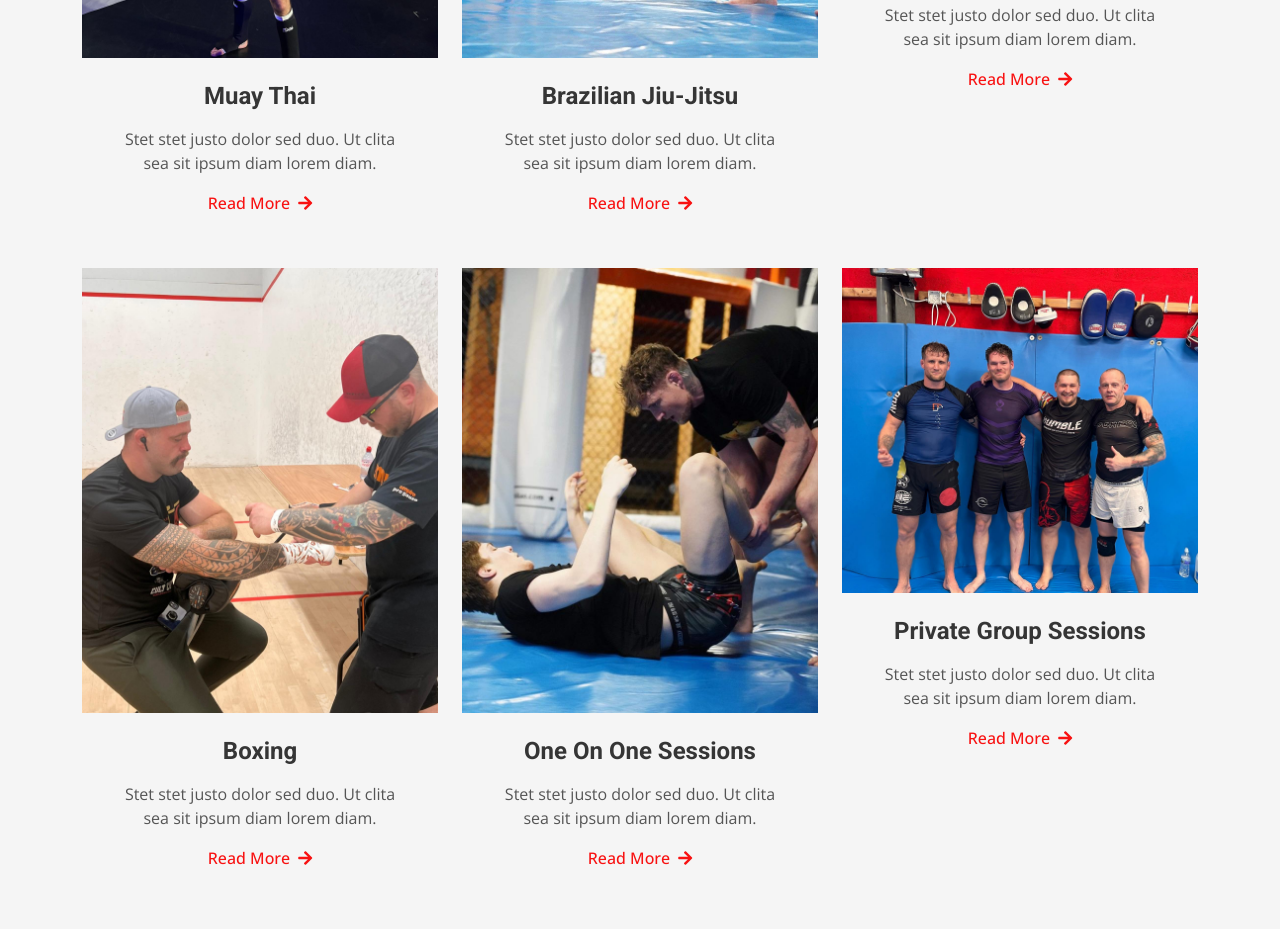
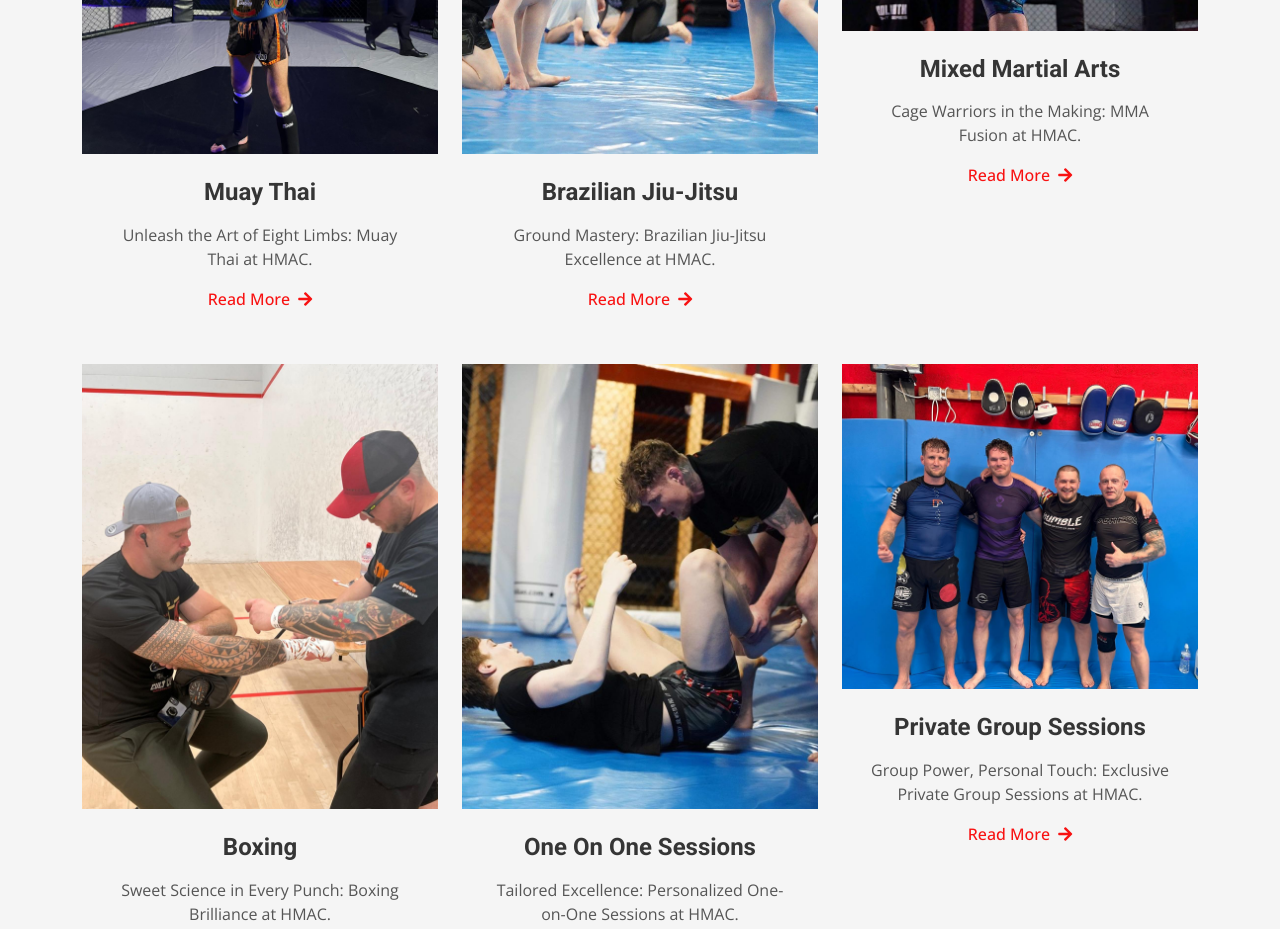
Before and after one commit to JoshuaMurp/Hmac, a plain HTML site: page index.html in a window 1280 px wide. Shown: the part 2743-3672 px from the top of the page. Drawn offline with nearby package versions, Linux system fonts and the light colour scheme.

Commit message:
uploading copywriting

```diff
--- a/index.html
+++ b/index.html
@@ -176,7 +176,7 @@
                         <div class="section-title text-start">
                             <h1 class="display-5 mb-4">About Us</h1>
                         </div>
-                        <p class="mb-4 pb-2">Tempor erat elitr rebum at clita. Diam dolor diam ipsum sit. Aliqu diam amet diam et eos. Clita erat ipsum et lorem et sit, sed stet lorem sit clita duo justo erat amet</p>
+                        <p class="mb-4 pb-2">Welcome to HMAC, Inverness's hub for MMA passion and community. More than a training ground, HMAC is a family where experienced trainers guide fighters of all levels with dedication. Whether you're a seasoned pro or a newcomer, our inclusive environment is tailored for everyone. Join HMAC for a journey of self-improvement, teamwork, and the thrill of the fight—where every punch thrown is a step toward personal growth and victory.</p>
                         <div class="row g-4 mb-4 pb-2">
 
                         <a href="" class="btn btn-primary py-3 px-5">Explore More</a>
@@ -202,7 +202,7 @@
                         </div>
                         <div class="p-4 text-center border border-5 border-light border-top-0">
                             <h4 class="mb-3">Muay Thai</h4>
-                            <p>Stet stet justo dolor sed duo. Ut clita sea sit ipsum diam lorem diam.</p>
+                            <p>Unleash the Art of Eight Limbs: Muay Thai at HMAC.</p>
                             <a class="fw-medium" href="">Read More<i class="fa fa-arrow-right ms-2"></i></a>
                         </div>
                     </div>
@@ -214,7 +214,7 @@
                         </div>
                         <div class="p-4 text-center border border-5 border-light border-top-0">
                             <h4 class="mb-3">Brazilian Jiu-Jitsu</h4>
-                            <p>Stet stet justo dolor sed duo. Ut clita sea sit ipsum diam lorem diam.</p>
+                            <p>Ground Mastery: Brazilian Jiu-Jitsu Excellence at HMAC.</p>
                             <a class="fw-medium" href="">Read More<i class="fa fa-arrow-right ms-2"></i></a>
                         </div>
                     </div>
@@ -226,7 +226,7 @@
                         </div>
                         <div class="p-4 text-center border border-5 border-light border-top-0">
                             <h4 class="mb-3">Mixed Martial Arts</h4>
-                            <p>Stet stet justo dolor sed duo. Ut clita sea sit ipsum diam lorem diam.</p>
+                            <p>Cage Warriors in the Making: MMA Fusion at HMAC.</p>
                             <a class="fw-medium" href="">Read More<i class="fa fa-arrow-right ms-2"></i></a>
                         </div>
                     </div>
@@ -238,7 +238,7 @@
                         </div>
                         <div class="p-4 text-center border border-5 border-light border-top-0">
                             <h4 class="mb-3">Boxing</h4>
-                            <p>Stet stet justo dolor sed duo. Ut clita sea sit ipsum diam lorem diam.</p>
+                            <p>Sweet Science in Every Punch: Boxing Brilliance at HMAC.</p>
                             <a class="fw-medium" href="">Read More<i class="fa fa-arrow-right ms-2"></i></a>
                         </div>
                     </div>
@@ -250,7 +250,7 @@
                         </div>
                         <div class="p-4 text-center border border-5 border-light border-top-0">
                             <h4 class="mb-3">One On One Sessions</h4>
-                            <p>Stet stet justo dolor sed duo. Ut clita sea sit ipsum diam lorem diam.</p>
+                            <p>Tailored Excellence: Personalized One-on-One Sessions at HMAC.</p>
                             <a class="fw-medium" href="">Read More<i class="fa fa-arrow-right ms-2"></i></a>
                         </div>
                     </div>
@@ -262,7 +262,7 @@
                         </div>
                         <div class="p-4 text-center border border-5 border-light border-top-0">
                             <h4 class="mb-3">Private Group Sessions</h4>
-                            <p>Stet stet justo dolor sed duo. Ut clita sea sit ipsum diam lorem diam.</p>
+                            <p>Group Power, Personal Touch: Exclusive Private Group Sessions at HMAC.</p>
                             <a class="fw-medium" href="">Read More<i class="fa fa-arrow-right ms-2"></i></a>
                         </div>
                     </div>
@@ -282,7 +282,7 @@
                         <div class="section-title text-start">
                             <h1 class="display-5 mb-4">Why Choose Us</h1>
                         </div>
-                        <p class="mb-4 pb-2">Tempor erat elitr rebum at clita. Diam dolor diam ipsum sit. Aliqu diam amet diam et eos. Clita erat ipsum et lorem et sit, sed stet lorem sit clita duo justo erat amet</p>
+                        <p class="mb-4 pb-2">Discover excellence at HMAC—an unmatched MMA destination. With top-tier trainers, cutting-edge facilities, and a supportive community, we are dedicated to fostering individual growth and camaraderie. Whether you're a beginner or a seasoned fighter, our tailored programs, inclusive atmosphere, and proven success make HMAC the ultimate choice for your martial arts journey. Join us, where champions are made, and personal achievement is celebrated.</p>
                         <div class="row g-4">
 
                             <div class="col-6">
```
